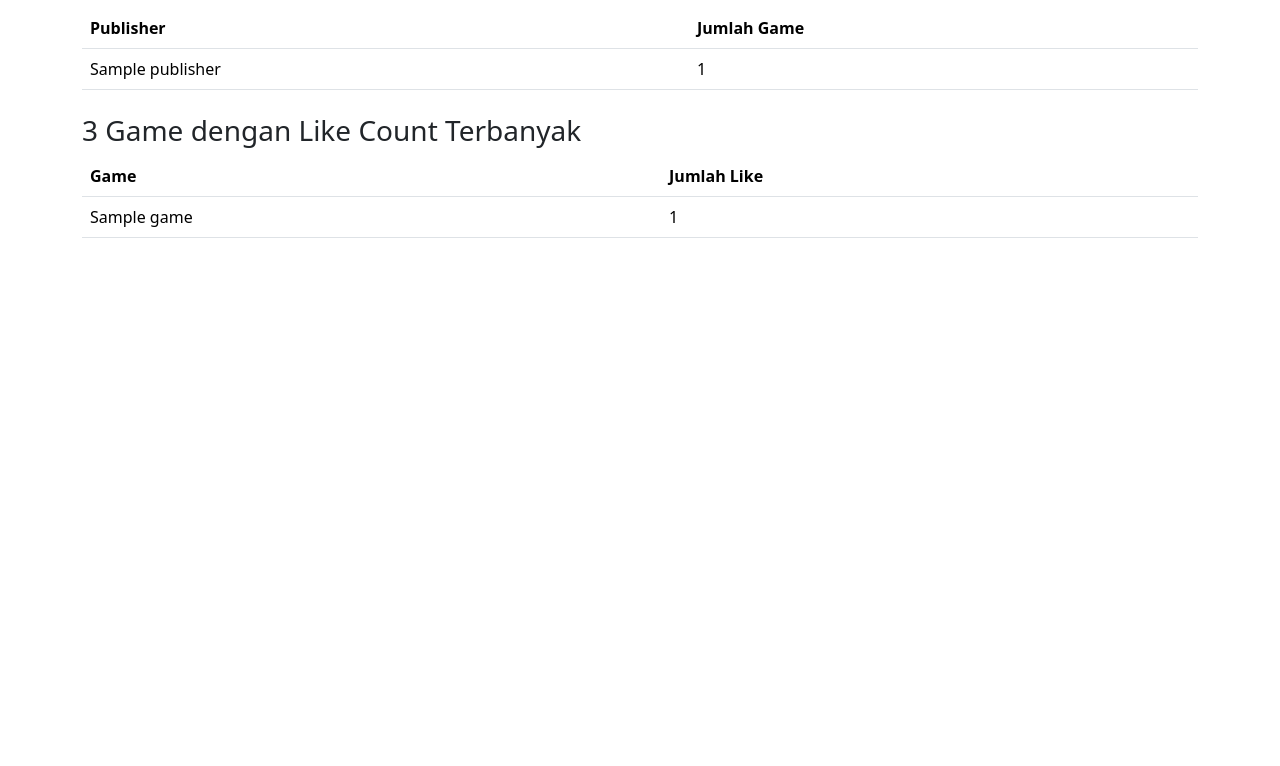
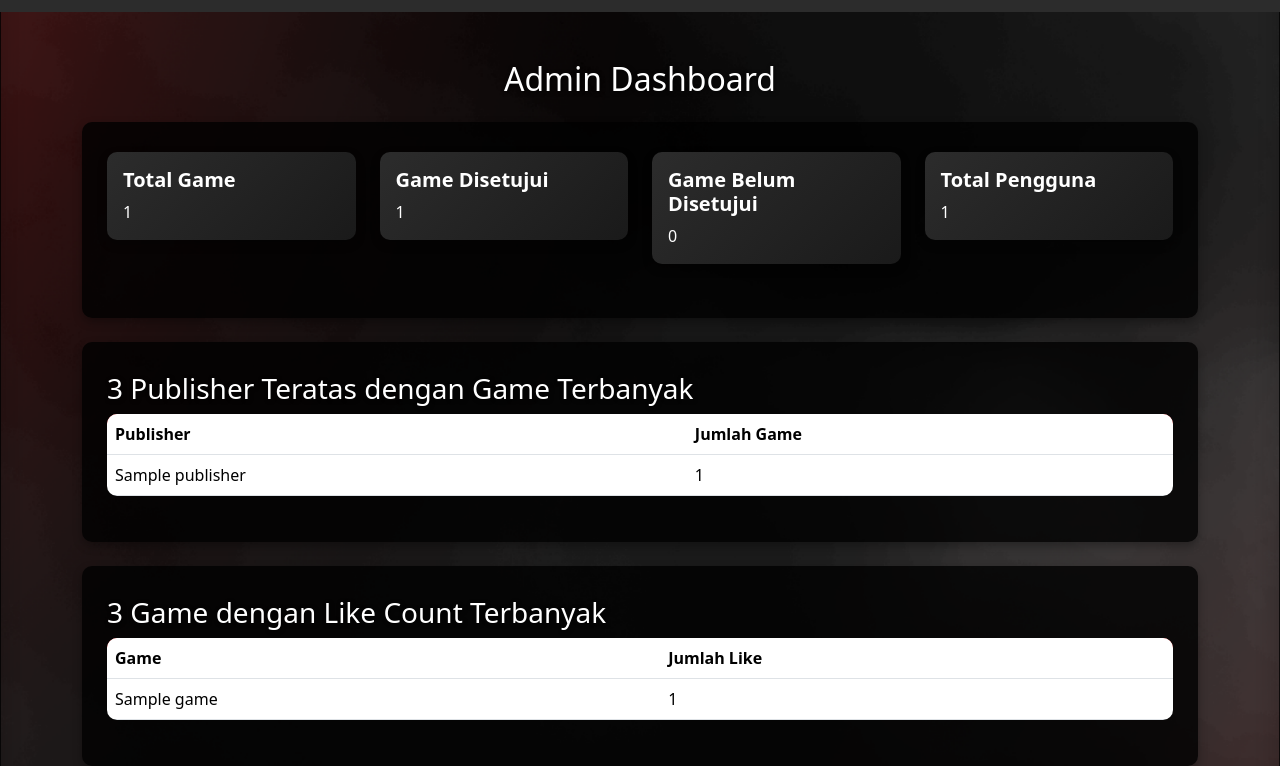
Before and after one commit to D3VIDE/tekweb_project, a PHP site: page /admin.php in a window 1280 px wide. Shown: the part 314-1080 px from the top of the page. Before the commit the page ends 552 px from the top, so only its background shows below. Run offline with PHP 8.4, Linux system fonts and the light colour scheme; the visitor is signed in with stand-in values (Sample User, id 1); tables that the repository leaves empty or names only in its code hold one stand-in row (values such as "Sample post").

Commit message:
add game per publisher, admin front end

```diff
--- a/main_form/admin.php
+++ b/main_form/admin.php
@@ -62,19 +62,114 @@ while ($row = $topLikedGamesResult->fetch_assoc()) {
 <head>
     <meta charset="utf-8">
     <meta name="viewport" content="width=device-width, initial-scale=1">
-    <title>Admin - Dashboard</title>
+    <title>Admin Dashboard</title>
     <link rel="icon" href="../assets/UAP.ico" type="image/x-icon">
     <link href="https://cdn.jsdelivr.net/npm/bootstrap@5.3.3/dist/css/bootstrap.min.css" rel="stylesheet">
+    <style>
+    .navbar {
+    background-color: #2C2C2C; /* Tetap abu-abu gelap */
+    font-family: Arial, sans-serif;
+    }
+    .navbar-brand, .nav-link {
+        color: #FFFFFF !important; /* Font putih untuk kontras */
+    }
+    .navbar-brand {
+        font-weight: bold;
+        font-size: 1.25rem;
+    }
+    .navbar-abc .nav-link:hover {
+        color: #FF4C4C !important; /* Merah terang saat hover */
+    }
+    .nav-link {
+        margin-right: 1.5rem;
+    }
+    .logout-btn {
+        background-color: #000000; /* Tombol hitam */
+        border: 2px solid #FF4C4C; /* Garis tepi merah */
+        padding: 5px 10px;
+        border-radius: 3px;
+        color: #FFFFFF; /* Font putih */
+        text-decoration: none;
+    }
+    .logout-btn:hover {
+        background-color: #FF4C4C; /* Tombol berubah merah terang saat hover */
+        color: #FFFFFF; /* Font tetap putih */
+    }
+    body{
+        background-image: url('../assets/Background.png');
+        background-size: cover;
+        background-repeat: no-repeat;
+        background-position: center top;
+        height: 100vh;
+        align-items: center; /* Agar teks di tengah secara vertikal */
+        justify-content: center; /* Agar teks di tengah secara horizontal */
+        color: #FFFFFF;
+    }
+    .card {
+            background: linear-gradient(135deg, #2c2c2c, #1a1a1a);
+            color: white;
+            border: none;
+            border-radius: 10px;
+            box-shadow: 0 4px 10px rgba(0, 0, 0, 0.3);
+            transition: transform 0.3s, box-shadow 0.3s;
+        }
+
+        .card:hover {
+            transform: translateY(-5px);
+            box-shadow: 0 6px 15px rgba(0, 0, 0, 0.5);
+        }
+
+        .card-title {
+            font-weight: bold;
+            font-size: 1.25rem;
+        }
+
+        /* Tabel */
+        .table {
+            color: white;
+            background-color: rgba(0, 0, 0, 0.7);
+            border-radius: 10px;
+            overflow: hidden;
+        }
+
+        .table thead {
+            background: #ff4c4c;
+            color: white;
+        }
+
+        .table tbody tr:nth-child(even) {
+            background-color: rgba(255, 255, 255, 0.1);
+        }
+
+        .table tbody tr:hover {
+            background-color: rgba(255, 255, 255, 0.2);
+            cursor: pointer;
+        }
+
+        h2, h3 {
+            text-shadow: 1px 1px 4px rgba(0, 0, 0, 0.8);
+        }
+        .content-box {
+            background-color: rgba(0, 0, 0, 0.8); /* Warna semi-transparan */
+            padding: 30px 25px; /* Ruang dalam */
+            border-radius: 10px; /* Sudut membulat */
+            color: white; /* Warna teks */
+            box-shadow: 0 4px 10px rgba(0, 0, 0, 0.3); /* Efek bayangan */
+            margin-bottom: 20px; /* Spasi antar box */
+        }
+    </style>
 </head>
 
 <body>
-    <nav class="navbar navbar-expand-lg navbar-dark" style="background-color: #2C2C2C;">
+    <nav class="navbar navbar-expand-lg">
         <div class="container-fluid">
-            <a class="navbar-brand" href="#">Admin Dashboard</a>
-            <div class="collapse navbar-collapse">
+            <a class="navbar-brand logo" href="#">
+                <img src="..\assets\Logo.svg" alt="UapLogo">
+            </a>
+            <div class="collapse navbar-collapse justify-content-center navbar-abc" id="navbarScroll">
                 <ul class="navbar-nav me-auto">
                     <li class="nav-item">
-                        <a class="nav-link active" href="admin_dashboard.php">Dashboard</a>
+                        <a class="nav-link active" aria-current="page" href="admin.php">Dashboard</a>
                     </li>
                     <li class="nav-item">
                         <a class="nav-link" href="admin_approve_games.php">Approve Games</a>
@@ -83,14 +178,16 @@ while ($row = $topLikedGamesResult->fetch_assoc()) {
                         <a class="nav-link" href="admin_delete_games.php">Delete Games</a>
                     </li>
                 </ul>
-                <a href="../auth/logout.php" class="btn btn-secondary">Logout</a>
+                <a href="../auth/logout.php" class="logout-btn">Logout</a>
             </div>
         </div>
     </nav>
 
     <div class="container my-5">
-        <h2 class="text-center mb-4">Dashboard Admin</h2>
+        <h2 class="text-center mb-4">Admin Dashboard</h2>
 
+        <!-- Statistik -->
+        <div class="content-box">
             <div class="row mb-4">
                 <div class="col-md-3">
                     <div class="card">
@@ -125,9 +222,12 @@ while ($row = $topLikedGamesResult->fetch_assoc()) {
                     </div>
                 </div>
             </div>
+        </div>
 
-        <h3 class="mt-4">3 Publisher Teratas dengan Game Terbanyak</h3>
-        <table class="table">
+        <!-- Publisher Teratas -->
+        <div class="content-box mt-4">
+            <h3>3 Publisher Teratas dengan Game Terbanyak</h3>
+            <table class="table table-hover">
                 <thead>
                     <tr>
                         <th>Publisher</th>
@@ -143,9 +243,12 @@ while ($row = $topLikedGamesResult->fetch_assoc()) {
                     <?php endforeach; ?>
                 </tbody>
             </table>
+        </div>
 
-        <h3 class="mt-4">3 Game dengan Like Count Terbanyak</h3>
-        <table class="table">
+        <!-- Game Terpopuler -->
+        <div class="content-box mt-4">
+            <h3>3 Game dengan Like Count Terbanyak</h3>
+            <table class="table table-hover">
                 <thead>
                     <tr>
                         <th>Game</th>
@@ -161,7 +264,7 @@ while ($row = $topLikedGamesResult->fetch_assoc()) {
                     <?php endforeach; ?>
                 </tbody>
             </table>
-
+        </div>
     </div>
 
     <script src="https://cdn.jsdelivr.net/npm/bootstrap@5.3.3/dist/js/bootstrap.bundle.min.js"></script>
```
Also changed, not shown: main_form/addGame.php (+19 -2 lines). Lines whose indentation alone changed are shown as unchanged.
